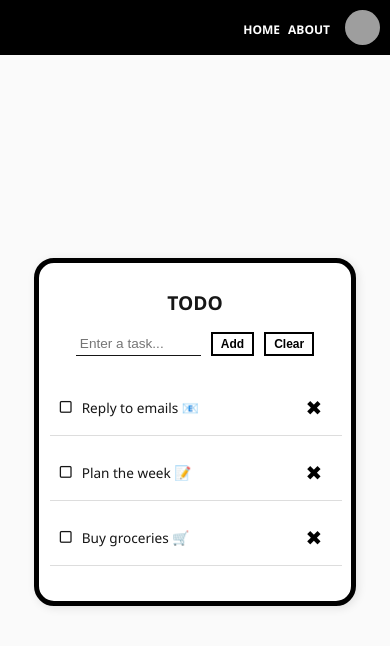
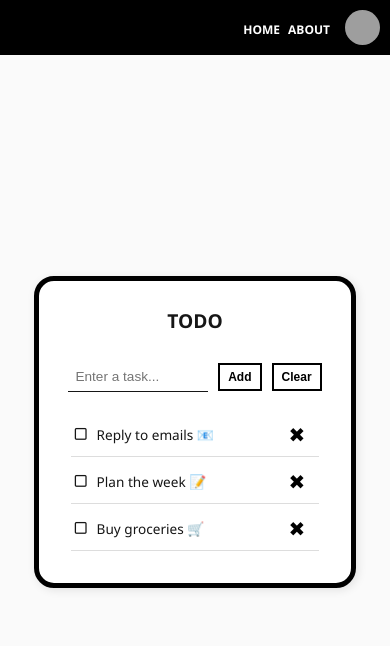
Before and after one commit to desjohnsen/todo-app, a React (Vite) app: page / in a window 390 px wide. Shown: the top 646 px of the page. Built offline with nearby package versions, Linux system fonts and the light colour scheme; grey boxes are pictures that could not be loaded.

Commit message:
style: refine styling and responsiveness

```diff
--- a/src/components/TaskAdd.jsx
+++ b/src/components/TaskAdd.jsx
@@ -25,7 +25,7 @@ const TaskAdd = ({ addTask, clearTasks }) => {
       <button className="add-button" onClick={handleAddTask}>
         Add
       </button>
-      <button className="add-button" onClick={clearTasks}>
+      <button className="clear-button" onClick={clearTasks}>
         Clear
       </button>
     </div>
--- a/src/pages/App.css
+++ b/src/pages/App.css
@@ -83,7 +83,8 @@ input[type="text"] {
   justify-content: center;
 }
 
-.add-button {
+.add-button,
+.clear-button {
   font-weight: bold;
   border: 2.5px solid black;
   background-color: white;
@@ -92,7 +93,8 @@ input[type="text"] {
   margin-left: 10px;
 }
 
-.add-button:hover {
+.add-button:hover,
+.clear-button:hover {
   background-color: black;
   color: white;
 }
@@ -269,7 +271,7 @@ input[type="text"] {
   animation-delay: 0.7s;
 }
 
-@media (max-width: 480px) {
+@media (max-width: 600px) {
   .content {
     display: block;
     text-align: left;
@@ -285,18 +287,19 @@ input[type="text"] {
 
   h2 {
     font-size: 1.2rem;
+    margin-bottom: 1.7rem;
   }
 
   input[type="text"] {
     font-size: 0.85rem;
-    padding: 4px;
-    width: 40%;
-    max-width: 200px;
+    padding: 7px;
+    width: 43%;
   }
 
-  .add-button {
+  .add-button,
+  .clear-button {
     font-size: 0.75rem;
-    padding: 3px 8px;
+    padding: 5px 8px;
     margin-top: 0;
     width: auto;
   }
@@ -322,15 +325,15 @@ input[type="text"] {
     text-align: left;
     display: flex;
     justify-content: space-between;
-    padding: 10px;
-    margin: 5px 0px;
+    padding: 4px;
+    margin: 2px 0px;
     box-sizing: border-box;
   }
 
   .to-do-list ol {
     padding: 20px 1px;
     margin: 0 auto;
-    width: 100%;
+    width: 85%;
     display: flex;
     flex-direction: column;
     align-items: center;
```
